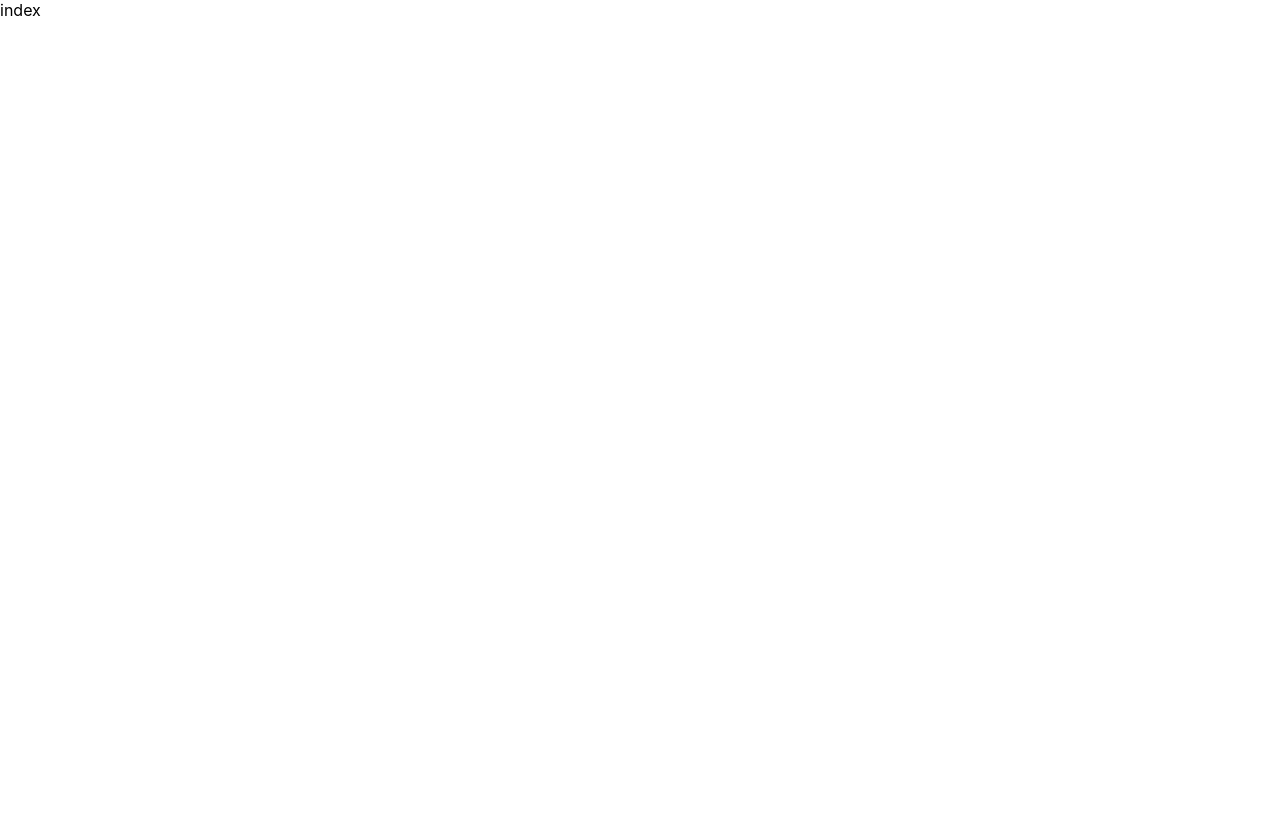
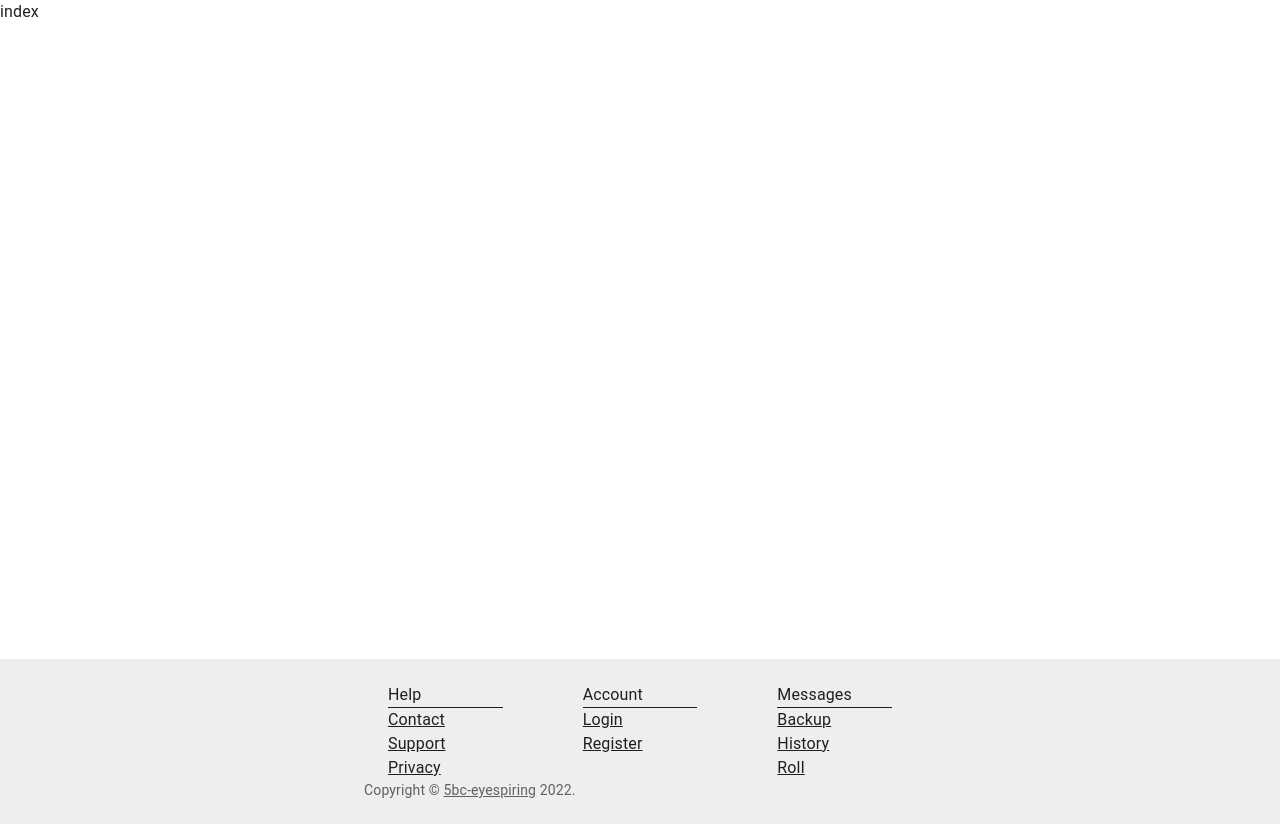
Before and after one commit to myc37/eye-spiring, a React (Create React App) app: page /test in a window 1280 px wide. Before the commit the page ends 800 px from the top, so only its background shows below. Built offline with nearby package versions, Linux system fonts and the light colour scheme.

Commit message:
added footer unfinished

```diff
--- a/src/components/Footer/index.js
+++ b/src/components/Footer/index.js
@@ -1,7 +1,100 @@
-import React from "react";
+import * as React from 'react';
+import { Container, Grid, Typography, Link, Box, CssBaseline } from '@mui/material';
+
+function Copyright() {
+  return (
+    <Typography variant="body2" color="text.secondary">
+      {'Copyright © '}
+      <Link color="inherit" href="https://github.com/myc37/eye-spiring">
+        5bc-eyespiring
+      </Link>{' '}
+      {new Date().getFullYear()}
+      {'.'}
+    </Typography>
+  );
+}
 
 const Footer = () => {
-	return <div>Footer</div>;
+  return <footer>
+    <Box
+      sx={{
+        display: 'flex',
+        flexDirection: 'column',
+        minHeight: '100vh',
+      }}
+    >
+      <CssBaseline />
+      <Box
+        component="footer"
+        sx={{
+          py: 3,
+          px: 2,
+          mt: 'auto',
+          backgroundColor: (theme) =>
+            theme.palette.mode === 'light'
+              ? theme.palette.grey[200]
+              : theme.palette.grey[800],
+        }}
+      >
+        <Container maxWidth="sm">
+          <Container maxWidth="lg">
+            <Grid container spacing={10} justify="center">
+              <Grid item xs={12} sm={4}>
+                <Box borderBottom={1}>Help</Box>
+                <Box>
+                  <Link href="/" color="inherit">
+                    Contact
+                  </Link>
+                </Box>
+                <Box>
+                  <Link href="/" color="inherit">
+                    Support
+                  </Link>
+                </Box>
+                <Box>
+                  <Link href="/" color="inherit">
+                    Privacy
+                  </Link>
+                </Box>
+              </Grid>
+              <Grid item xs={12} sm={4}>
+                <Box borderBottom={1}>Account</Box>
+                <Box>
+                  <Link href="/" color="inherit">
+                    Login
+                  </Link>
+                </Box>
+                <Box>
+                  <Link href="/" color="inherit">
+                    Register
+                  </Link>
+                </Box>
+              </Grid>
+              <Grid item xs={12} sm={4}>
+                <Box borderBottom={1}>Messages</Box>
+                <Box>
+                  <Link href="/" color="inherit">
+                    Backup
+                  </Link>
+                </Box>
+                <Box>
+                  <Link href="/" color="inherit">
+                    History
+                  </Link>
+                </Box>
+                <Box>
+                  <Link href="/" color="inherit">
+                    Roll
+                  </Link>
+                </Box>
+              </Grid>
+            </Grid>
+          </Container>
+          <Copyright />
+        </Container>
+      </Box>
+    </Box>
+  </footer>;
 };
 
 export default Footer;
--- a/src/pages/Test/index.js
+++ b/src/pages/Test/index.js
@@ -1,7 +1,11 @@
 import React from "react";
+import Footer from "../../components/Footer"
+
 
 const index = () => {
-	return <div>index</div>;
+	return <div>index
+		<Footer/>
+	</div>;
 };
 
 export default index;
```
